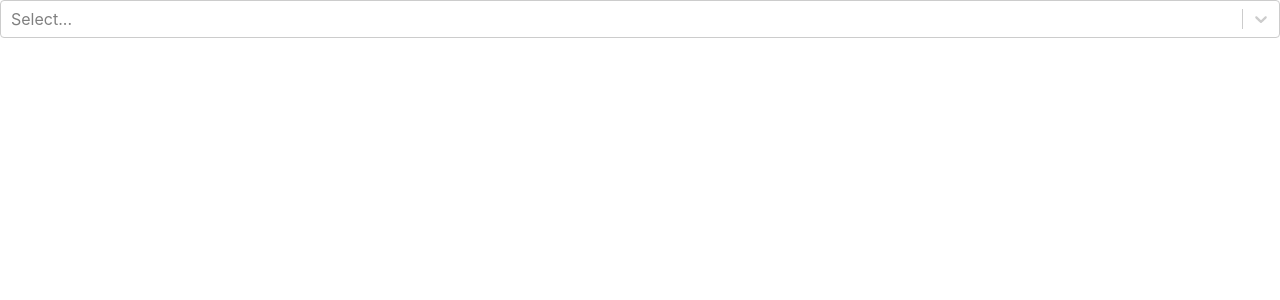
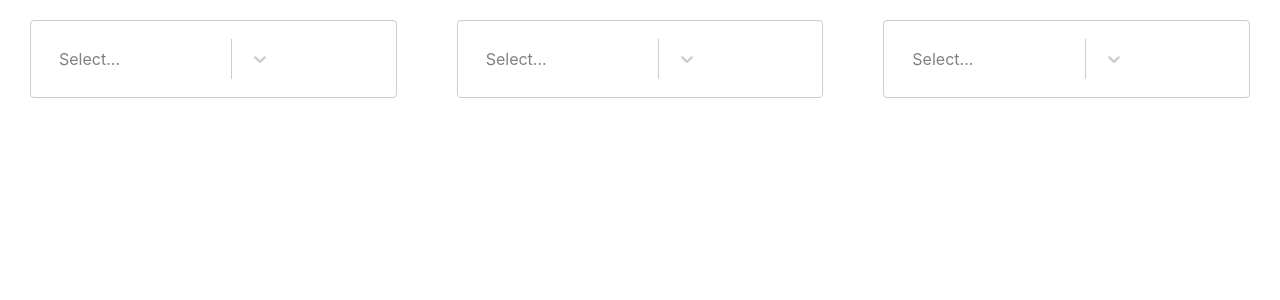
Before and after one commit to al3xbro/MyDeRP, a React (Create React App) app: page / in a window 1280 px wide. Shown: the top 300 px of the page. Built offline with nearby package versions, Linux system fonts and the light colour scheme.

Commit message:
Changed CSS flexbox

```diff
--- a/src/App.css
+++ b/src/App.css
@@ -32,7 +32,17 @@
   from {
     transform: rotate(0deg);
   }
+
   to {
     transform: rotate(360deg);
   }
 }
+
+.flex-container {
+  display: flex;
+}
+
+.flex-container div {
+  margin: 10px;
+  flex: 1;
+}
--- a/src/App.js
+++ b/src/App.js
@@ -4,7 +4,17 @@ import CourseDropdown from './components/CourseDropdown';
 function App() {
   return (
     <>
-      <CourseDropdown />
+      <div class="flex-container">
+        <div class="addExCredit">
+          <CourseDropdown />
+        </div>
+        <div class="exCredit">
+          <CourseDropdown />
+        </div>
+        <div class="req">
+          <CourseDropdown />
+        </div>
+      </div>
     </>
   )
 }
```
